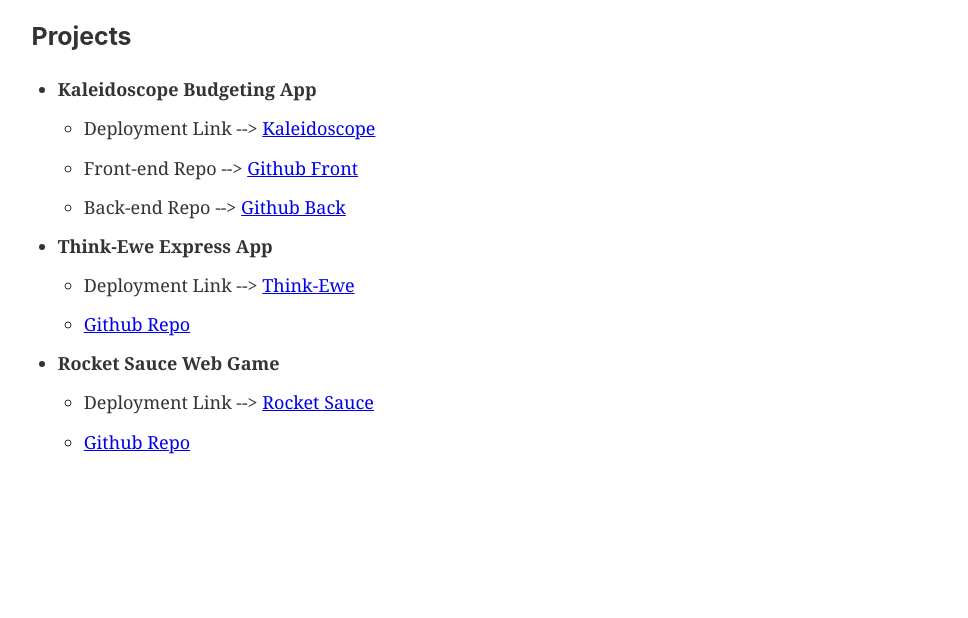
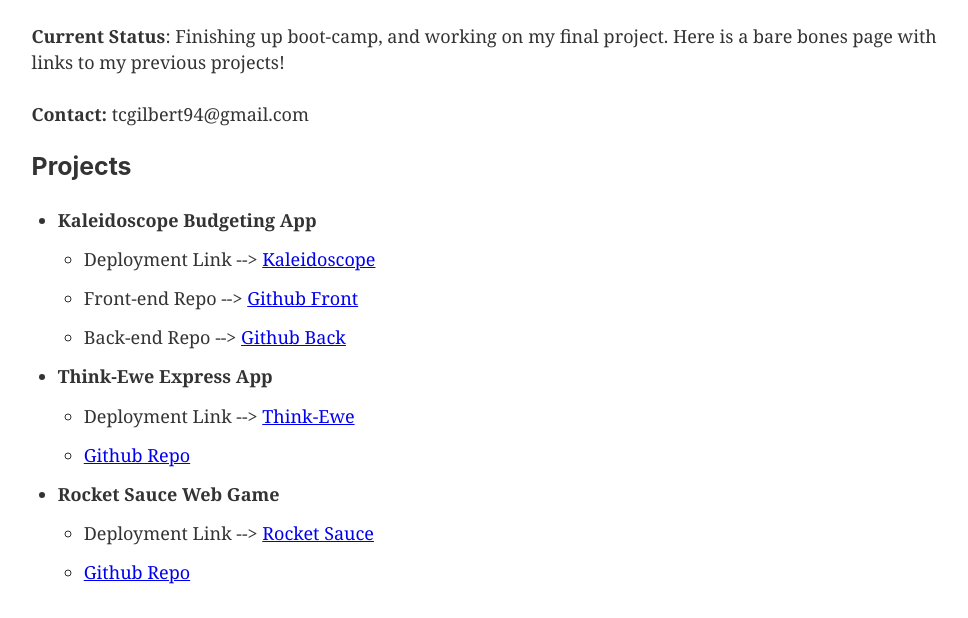
Before and after one commit to tcgilbert/thomas.com, a Gatsby site: page / in a window 1280 px wide. Shown: the part 123-741 px from the top of the page, without its empty margins (148-1116 px from the left). Built offline with nearby package versions, Linux system fonts and the light colour scheme; Gatsby itself is replaced by a stand-in of ours.

Commit message:
status p tag

```diff
--- a/src/pages/index.js
+++ b/src/pages/index.js
@@ -6,6 +6,8 @@ import Layout from "../components/layout"
 const IndexPage = () => (
   <Layout>
     <h1>"Welcome to my future portfolio!" - Thomas</h1>
+    <p><strong>Current Status</strong>: Finishing up boot-camp, and working on my final project. Here is a bare bones page with links to my previous projects!</p>
+    <p><strong>Contact:</strong> tcgilbert94@gmail.com</p>
     <h3>Projects</h3>
     <ul>
       <li>
```
